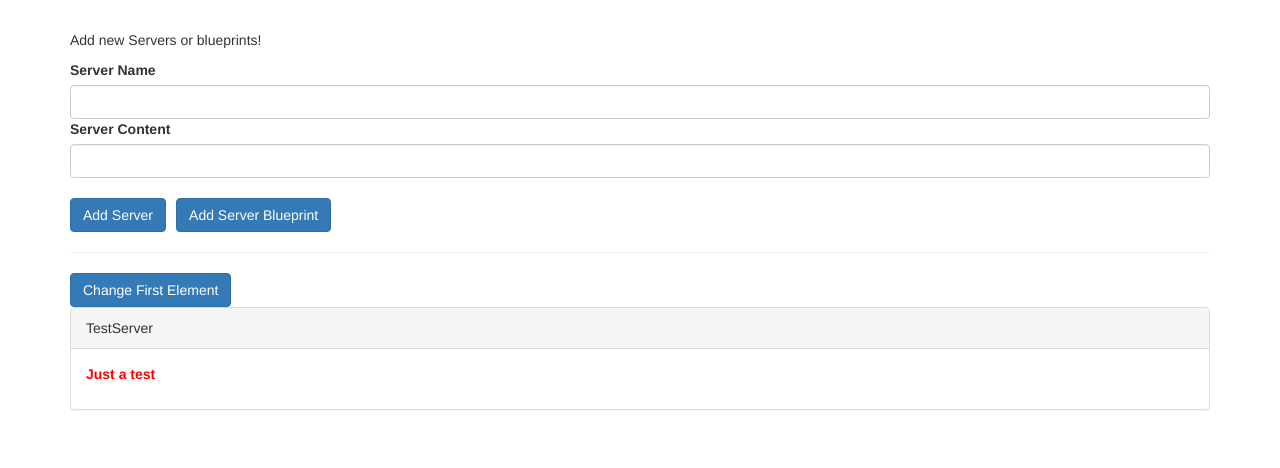
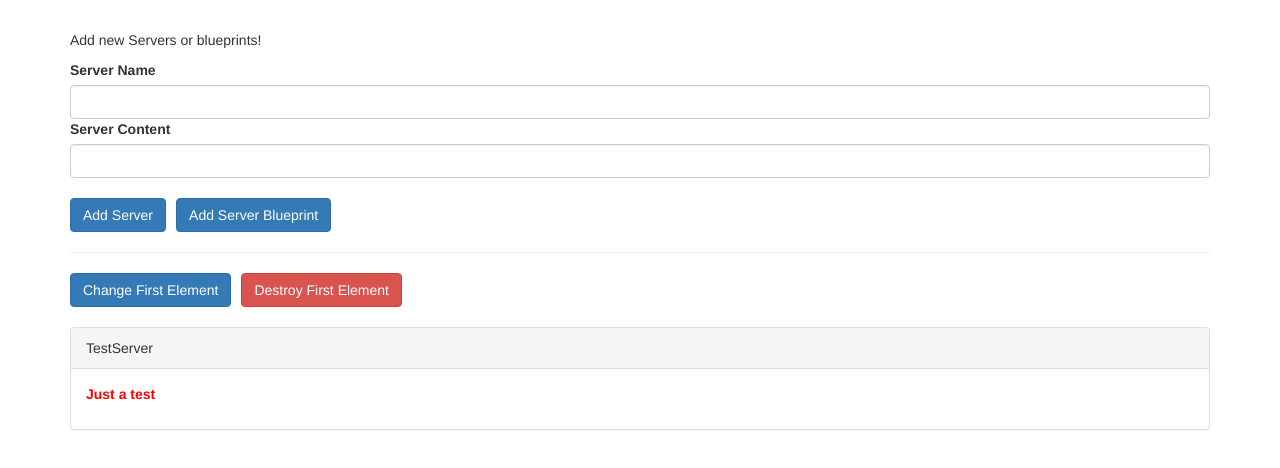
Before and after one commit to bear99a9/AngularDataBinding, an Angular app: page / in a window 1280 px wide. Shown: the top 468 px of the page. Built offline with nearby package versions, Linux system fonts and the light colour scheme.

Commit message:
ngOnInit rendering and accessing DOM

```diff
--- a/src/app/app.component.css
+++ b/src/app/app.component.css
@@ -5,3 +5,11 @@
 p {
   color: blue;
 }
+
+.btn-margin-right{
+  margin-right:10px;
+}
+
+.btn-margin-bottom{
+  margin-bottom: 20px;
+}
--- a/src/app/app.component.html
+++ b/src/app/app.component.html
@@ -3,7 +3,8 @@
   <hr>
   <div class="row">
     <div class="col-xs-12">
-      <button class="btn btn-primary" (click)="onChange()">Change First Element</button>
+      <button class="btn btn-primary btn-margin-right btn-margin-bottom" (click)="onChange()">Change First Element</button>
+      <button class="btn btn-danger btn-margin-bottom" (click)="onDelete()">Destroy First Element</button>
       <app-server-element *ngFor="let serverElement of serverElements" [srvElement]="serverElement" [name]="serverElement.name">
               <p>
             <strong *ngIf="serverElement.type === 'server'" style="color: red">{{ serverElement.content }}</strong>
--- a/src/app/app.component.ts
+++ b/src/app/app.component.ts
@@ -30,4 +30,8 @@ export class AppComponent {
   onChange(){
     this.serverElements[0].name = 'Changed!'
   }
+
+  onDelete(){
+    this.serverElements.splice(0, 1);
+  }
 }
--- a/src/app/server-element/server-element.component.html
+++ b/src/app/server-element/server-element.component.html
@@ -1,5 +1,5 @@
 <div class="panel panel-default">
-    <div class="panel-heading">{{ name }}</div>
+    <div class="panel-heading" #header>{{ name }}</div>
     <div class="panel-body">
         <!-- <p>
             <strong *ngIf="element.type === 'server'" style="color: red">{{ element.content }}</strong>
--- a/src/app/server-element/server-element.component.ts
+++ b/src/app/server-element/server-element.component.ts
@@ -10,7 +10,9 @@ import {
   AfterContentChecked,
   AfterViewInit,
   AfterViewChecked,
-  OnDestroy
+  OnDestroy,
+  ElementRef,
+  ViewChild
 } from '@angular/core';
 import { ServerElement } from '../shared/server-element.model';
 
@@ -31,6 +33,7 @@ export class ServerElementComponent implements OnInit,
 
   @Input('srvElement') element: ServerElement;
   @Input() name: string; //ng-onChange only works on primitive binding not models as the model doesn't change in memory just updates the property
+  @ViewChild('header', {static: true}) header : ElementRef;
 
   constructor() {
     console.log('constructor called');
@@ -43,6 +46,8 @@ export class ServerElementComponent implements OnInit,
 
   ngOnInit() {
     console.log('ngOnInit called');
+    console.log(`Text content: ${this.header.nativeElement.textContent}`);
+    // on init cant check a value on the DOM until it has been rendered
   }
 
   ngDoCheck() {
@@ -62,6 +67,7 @@ export class ServerElementComponent implements OnInit,
 
   ngAfterViewInit(){
     console.log('ngAfterViewInit called');
+    console.log(`Text content: ${this.header.nativeElement.textContent}`);
     // checks only once after view loaded
   }
 
@@ -71,7 +77,7 @@ export class ServerElementComponent implements OnInit,
   }
 
   ngOnDestroy(){
-    console.log('ngAfterViewChecked called');
+    console.log('ngOnDestroy called');
     // called just before the element is destroyed
   }
 }
```
